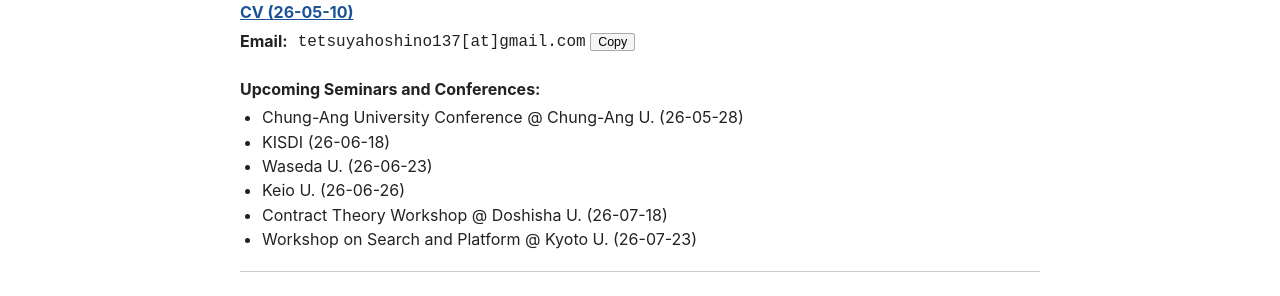
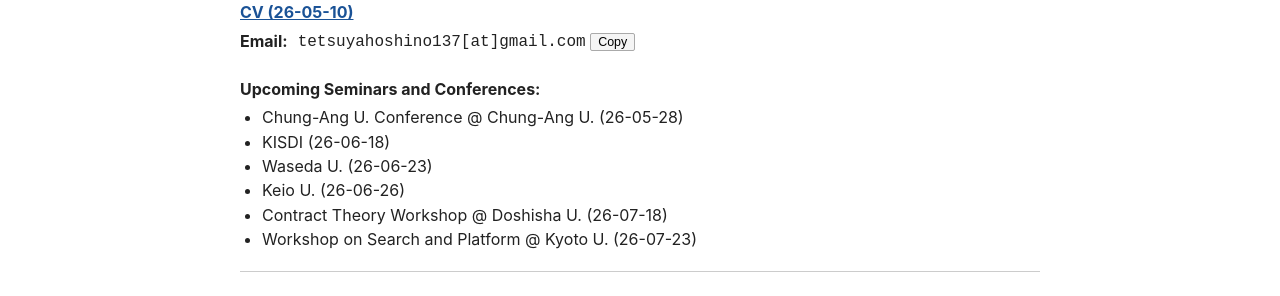
Before and after one commit to tetsuyahoshino137/tetsuyahoshino137.github.io, a Jekyll site: the page built from index.md, in a window 1280 px wide. Shown: the part 184-480 px from the top of the page. Built offline with Jekyll 4.4.1, drawn with Linux system fonts in a browser that asks for light colours.

Commit message:
Update index.md

```diff
--- a/index.md
+++ b/index.md
@@ -23,7 +23,7 @@
 
 <p class="upcoming-title"><strong>Upcoming Seminars and Conferences:</strong></p>
 <ul class="upcoming-list">
-  <li>Chung-Ang University Conference @ Chung-Ang U. (26-05-28)</li>
+  <li>Chung-Ang U. Conference @ Chung-Ang U. (26-05-28)</li>
   <li>KISDI (26-06-18)</li>
   <li>Waseda U. (26-06-23)</li>
   <li>Keio U. (26-06-26)</li>
```
